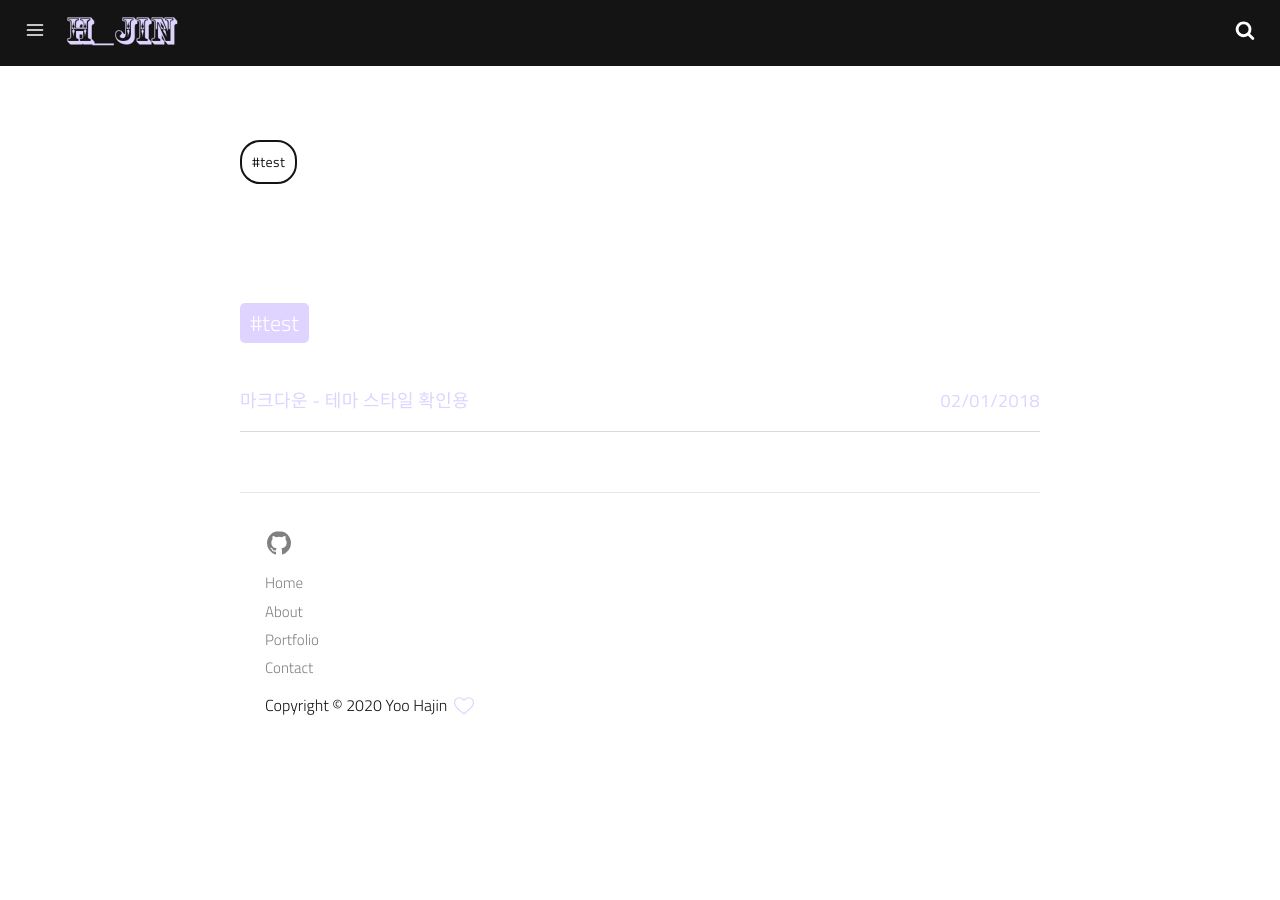
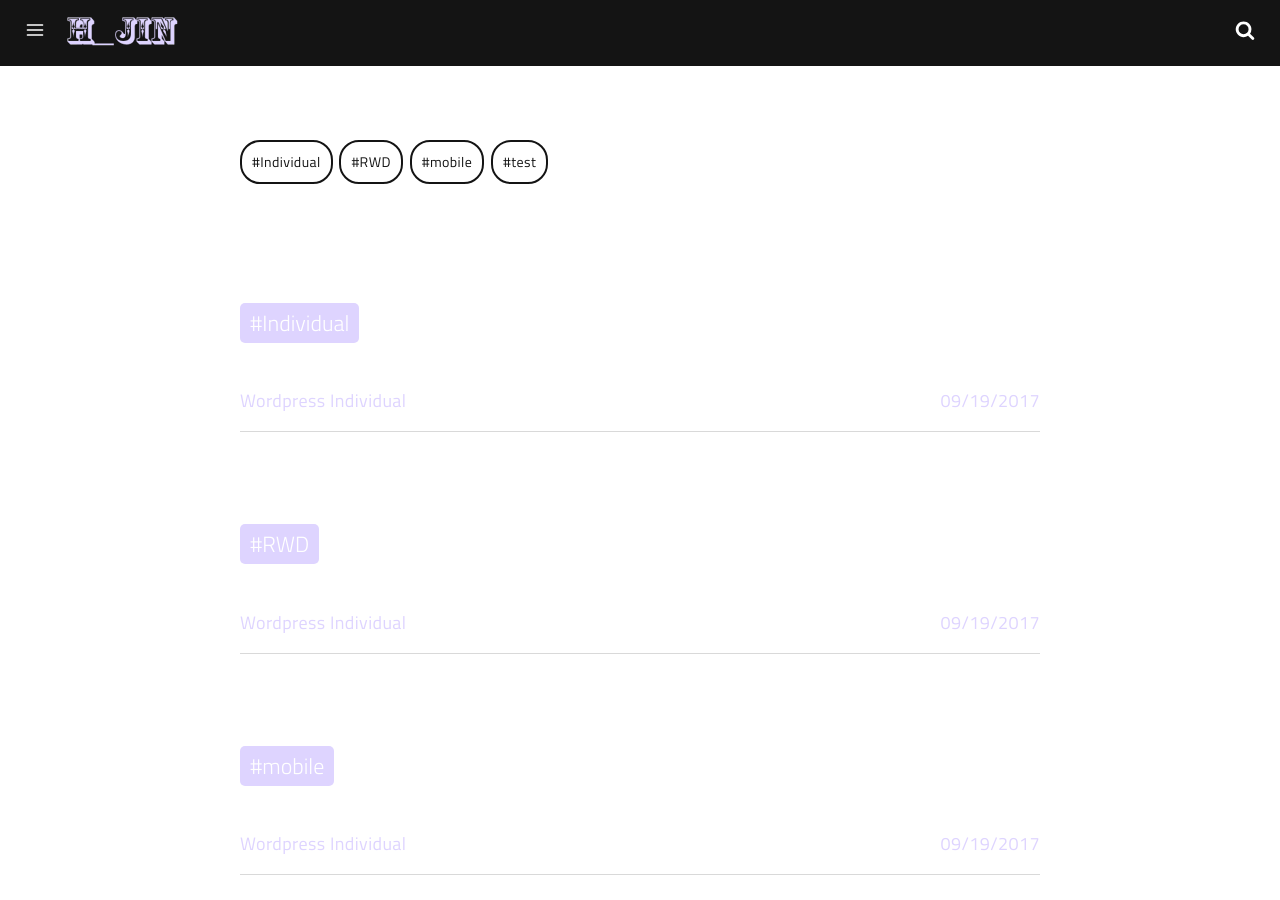
Before and after one commit to Hjinyyyy/Hjinyyyy.github.io, a Jekyll site: the page built from tags.html, in a window 1280 px wide and 900 px high. Built offline with Jekyll 4.4.1, drawn with Linux system fonts in a browser that asks for light colours; a script that is not in the unit is left out; part of the change alters nothing that is shown.

Commit message:
임시커밋

````diff
--- a/_includes/header.html
+++ b/_includes/header.html
@@ -4,7 +4,7 @@
     </a>
     <h1 class="logo">
         <a href="{{ site.baseurl }}/">
-           <img src="/assets/img/logo.png" alt="logo">
+           <img src="/assets/img/logo.png" alt="Site_Logo">
         </a>
     </h1>
     <a id="search" class="dosearch" role="button">
--- /dev/null
+++ b/_posts/2017-09-19-wordpress_portfolio.md
@@ -0,0 +1,134 @@
+---
+date: 2017-09-19
+layout: post
+title: "Wordpress Individual"
+subtitle: "Wordpress Individual Homepage"
+description: >-
+
+image: >-
+  https://res.cloudinary.com/dm7h7e8xj/image/upload/v1559821648/theme5_wmutla.jpg
+optimized_image: >-
+  https://res.cloudinary.com/dm7h7e8xj/image/upload/c_scale,w_380/v1559821648/theme5_wmutla.jpg
+category: portfolio
+tags:
+  - Individual
+  - RWD
+  - mobile
+author: thiagorossener
+paginate: true
+---
+Cas sociis natoque penatibus et magnis <a href="#">dis parturient montes</a>, nascetur ridiculus mus. _Aenean eu leo quam._ Pellentesque ornare sem lacinia quam venenatis vestibulum. Sed posuere consectetur est at lobortis. Cras mattis consectetur purus sit amet fermentum.
+
+> Curabitur blandit tempus porttitor. Nullam quis risus eget urna mollis ornare vel eu leo. Nullam id dolor id nibh ultricies vehicula ut id elit.
+
+Etiam porta **sem malesuada magna** mollis euismod. Cras mattis consectetur purus sit amet fermentum. Aenean lacinia bibendum nulla sed consectetur.
+
+--page-break--
+
+## Inline HTML elements
+
+HTML defines a long list of available inline tags, a complete list of which can be found on the [Mozilla Developer Network](https://developer.mozilla.org/en-US/docs/Web/HTML/Element).
+
+* **To bold text**, use `<strong>`.
+* _To italicize text_, use `<em>`.
+* Abbreviations, like <abbr title="HyperText Markup Langage">HTML</abbr> should use `<abbr>`, with an optional `title` attribute for the full phrase.
+* Citations, like <cite>&mdash; Thiago Rossener</cite>, should use `<cite>`.
+* <del>Deleted</del> text should use `<del>` and <ins>inserted</ins> text should use `<ins>`.
+* Superscript <sup>text</sup> uses `<sup>` and subscript <sub>text</sub> uses `<sub>`.
+
+Most of these elements are styled by browsers with few modifications on our part.
+
+--page-break--
+
+# Heading 1
+
+## Heading 2
+
+### Heading 3
+
+#### Heading 4
+
+Vivamus sagittis lacus vel augue rutrum faucibus dolor auctor. Duis mollis, est non commodo luctus, nisi erat porttitor ligula, eget lacinia odio sem nec elit. Morbi leo risus, porta ac consectetur ac, vestibulum at eros.
+
+## Code
+
+Cum sociis natoque penatibus et magnis dis `code element` montes, nascetur ridiculus mus.
+
+```js
+// Example can be run directly in your JavaScript console
+
+// Create a function that takes two arguments and returns the sum of those arguments
+var adder = new Function("a", "b", "return a + b");
+
+// Call the function
+adder(2, 6);
+// > 8
+```
+
+Aenean lacinia bibendum nulla sed consectetur. Etiam porta sem malesuada magna mollis euismod. Fusce dapibus, tellus ac cursus commodo, tortor mauris condimentum nibh, ut fermentum massa.
+
+## Lists
+
+Cum sociis natoque penatibus et magnis dis parturient montes, nascetur ridiculus mus. Aenean lacinia bibendum nulla sed consectetur. Etiam porta sem malesuada magna mollis euismod. Fusce dapibus, tellus ac cursus commodo, tortor mauris condimentum nibh, ut fermentum massa justo sit amet risus.
+
+* Praesent commodo cursus magna, vel scelerisque nisl consectetur et.
+* Donec id elit non mi porta gravida at eget metus.
+* Nulla vitae elit libero, a pharetra augue.
+
+Donec ullamcorper nulla non metus auctor fringilla. Nulla vitae elit libero, a pharetra augue.
+
+1. Vestibulum id ligula porta felis euismod semper.
+2. Cum sociis natoque penatibus et magnis dis parturient montes, nascetur ridiculus mus.
+3. Maecenas sed diam eget risus varius blandit sit amet non magna.
+
+Cras mattis consectetur purus sit amet fermentum. Sed posuere consectetur est at lobortis.
+
+Integer posuere erat a ante venenatis dapibus posuere velit aliquet. Morbi leo risus, porta ac consectetur ac, vestibulum at eros. Nullam quis risus eget urna mollis ornare vel eu leo.
+
+## Images
+
+Quisque consequat sapien eget quam rhoncus, sit amet laoreet diam tempus. Aliquam aliquam metus erat, a pulvinar turpis suscipit at.
+
+![placeholder](https://placehold.it/800x400 "Large example image")
+![placeholder](https://placehold.it/400x200 "Medium example image")
+![placeholder](https://placehold.it/200x200 "Small example image")
+
+## Tables
+
+Aenean lacinia bibendum nulla sed consectetur. Lorem ipsum dolor sit amet, consectetur adipiscing elit.
+
+<table>
+  <thead>
+    <tr>
+      <th>Name</th>
+      <th>Upvotes</th>
+      <th>Downvotes</th>
+    </tr>
+  </thead>
+  <tfoot>
+    <tr>
+      <td>Totals</td>
+      <td>21</td>
+      <td>23</td>
+    </tr>
+  </tfoot>
+  <tbody>
+    <tr>
+      <td>Alice</td>
+      <td>10</td>
+      <td>11</td>
+    </tr>
+    <tr>
+      <td>Bob</td>
+      <td>4</td>
+      <td>3</td>
+    </tr>
+    <tr>
+      <td>Charlie</td>
+      <td>7</td>
+      <td>9</td>
+    </tr>
+  </tbody>
+</table>
+
+Nullam id dolor id nibh ultricies vehicula ut id elit. Sed posuere consectetur est at lobortis. Nullam quis risus eget urna mollis ornare vel eu leo.
````
